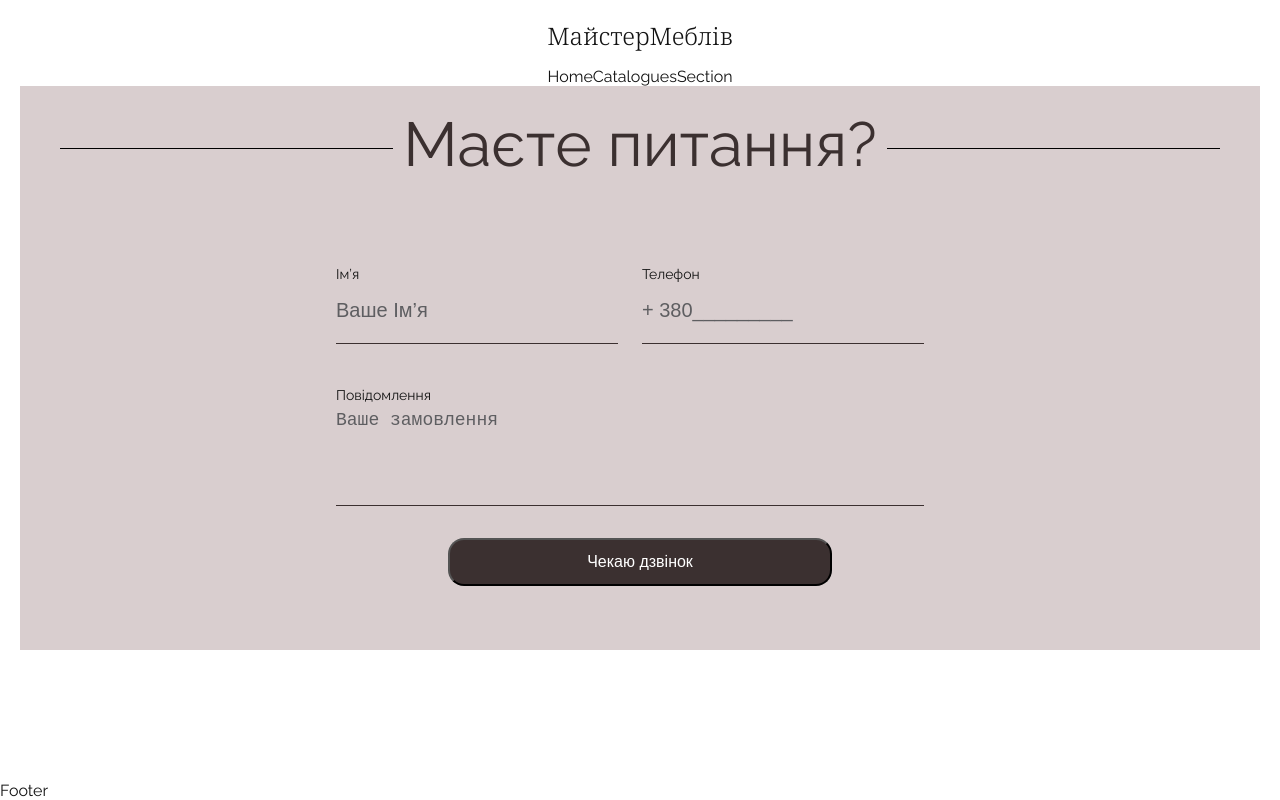
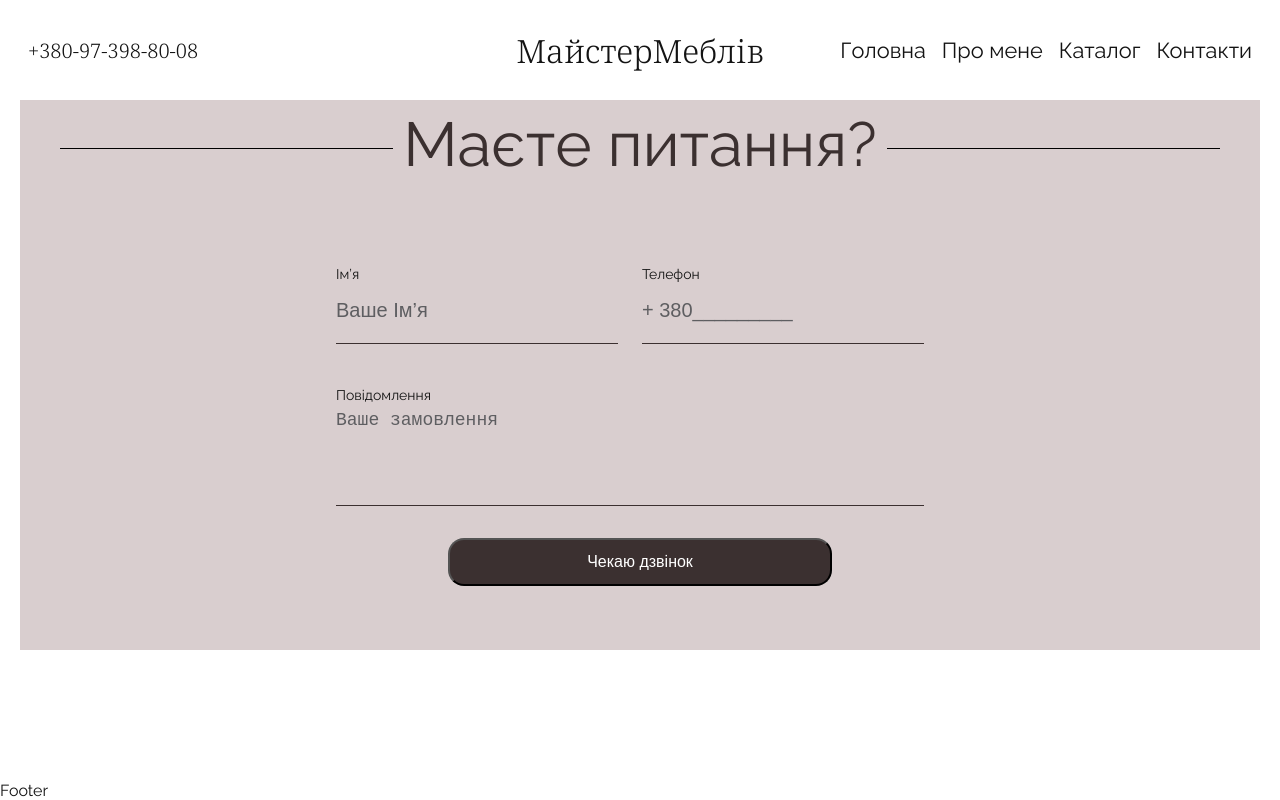
Before and after one commit to mstrmeblivsasha/furniture, a Next.js app: page / in a window 1280 px wide. Built offline with nearby package versions, Linux system fonts and the light colour scheme.

Commit message:
header moves to finish

```diff
--- a/src/app/globals.scss
+++ b/src/app/globals.scss
@@ -20,6 +20,7 @@ html {
 body {
   min-height: 100vh;
   color: $Gray900;
+  font-family: var(--font-raleway);
 }
 .bluredBody {
   filter: blur(2px);
@@ -136,3 +137,20 @@ button {
     width: 100%;
   }
 }
+
+.hoverLink {
+  &:focus,
+  &:hover {
+    background-image: linear-gradient(135deg, #5b4947, #c19b97);
+    background-size: 200%;
+    background-position: left;
+
+    border-radius: 4px;
+    color: $Gray0;
+  }
+
+  &:target,
+  &:active {
+    background-position: right;
+  }
+}
--- a/src/app/layout.tsx
+++ b/src/app/layout.tsx
@@ -1,13 +1,22 @@
 import type { Metadata } from "next";
 
-import { Raleway } from "next/font/google";
+import { Raleway, Noto_Serif } from "next/font/google";
 import Header from "@/components/Header/Header";
 import Footer from "@/components/Footer/Footer";
 
 import "./globals.scss";
 import { SiteProvider } from "@/context/SiteContext";
 
-const raleway = Raleway({ subsets: ["cyrillic"], weight: ["400"] });
+const raleway = Raleway({
+  subsets: ["cyrillic"],
+  weight: ["400"],
+  variable: "--font-raleway",
+});
+const notoSerif = Noto_Serif({
+  subsets: ["cyrillic"],
+  weight: ["300"],
+  variable: "--font-notoSerif",
+});
 
 export const metadata: Metadata = {
   title: "Create Next App",
@@ -21,7 +30,7 @@ export default function RootLayout({
 }>) {
   return (
     <html lang="uk">
-      <body className={raleway.className}>
+      <body className={`${raleway.variable} ${notoSerif.variable}`}>
         <SiteProvider>
           <Header />
           <main>{children}</main>
--- a/src/components/Header/Header.module.scss
+++ b/src/components/Header/Header.module.scss
@@ -6,29 +6,80 @@
   padding: 16px 20px;
   position: fixed;
   z-index: 100;
+  @media screen and (min-width: $tablet) {
+    height: 100px;
+  }
 }
 .container {
   position: relative;
+  @media screen and (min-width: $laptop) {
+    align-items: center;
+  }
 }
+
+.tell {
+  font-family: var(--font-notoSerif);
+  display: none;
+  @media screen and (min-width: $laptop) {
+    display: inline-block;
+    font-size: clamp(12px, 1.7vw, 20px);
+    padding: 8px;
+  }
+}
+
 .logo {
   position: absolute;
   left: 50%;
   top: 50%;
   transform: translate(-50%, -50%);
+  padding: 8px;
+  &:focus,
+  &:hover {
+    scale: 1.1;
+    transform: translate(-46%, -50%);
+    text-shadow: 0px 0px 8px rgba(0, 0, 0, 0.4);
+    background-position: right;
+  }
 }
 
-.mobileLinks {
+.navLinks {
   position: absolute;
   flex-direction: column;
-  gap: 40px;
+  // gap: 24px;
   top: 54px;
   padding: 20px;
   background-color: $Gray0;
   overflow: hidden;
   width: 176px;
-  // box-shadow: 8px 8px 40px rgba(59, 48, 48, 0.33);
+
+  & a {
+    padding: 8px;
+  }
+
+  @media screen and (min-width: $laptop) {
+    position: static;
+    flex-direction: row;
+    padding: 0;
+    background-color: transparent;
+    overflow: auto;
+    width: fit-content;
+    height: fit-content;
+    margin-left: auto;
+    // gap: clamp(12px, 1vw, 16px);
+    // gap: 12px;
+    font-size: clamp(16px, 1.7vw, 28px);
+  }
 }
-.mobileLinksHidden {
+.navLinksHidden {
   padding: 0px 20px;
   height: 0px;
 }
+
+// @keyframes navLink {
+//   to {
+//     background-image: linear-gradient(135deg, #5b4947, #c19b97);
+
+//     border-radius: 4px;
+//     color: $Gray0;
+//   }
+// }
--- a/src/components/Header/Header.tsx
+++ b/src/components/Header/Header.tsx
@@ -1,42 +1,45 @@
 "use client";
 
 import { SiteContext } from "@/context/SiteContext";
+import { useWindowResize } from "@/hooks/windowResize";
 import { useContext } from "react";
 import BurgerBtn from "../BurgerBtn/BurgerBtn";
 import Logo from "../Logo/Logo";
 import NavLinks from "../NavLinks/NavLinks";
 import styles from "./Header.module.scss";
 
+type NavLinksStylesFunction = () => string | undefined;
+
 const Header = () => {
   const { isMobileMenu } = useContext(SiteContext);
   // console.log(isMobileMenu);
+  const { isMobile, isTablet, isLaptop, isDesktop } = useWindowResize();
+
+  const navlinksStyles: NavLinksStylesFunction = () => {
+    if ((isMobile || isTablet) && isMobileMenu) {
+      return `${styles.navLinks}`;
+    } else if ((isMobile || isTablet) && !isMobileMenu) {
+      return `${styles.navLinks} ${styles.navLinksHidden}`;
+    } else {
+      return `${styles.navLinks}`;
+    }
+  };
 
   return (
     <header className={styles.header}>
       <div className={`container ${styles.container}`}>
-        <BurgerBtn />
-        <Logo className={styles.logo} />
-        <NavLinks
-          className={
-            isMobileMenu
-              ? styles.mobileLinks
-              : `${styles.mobileLinks} ${styles.mobileLinksHidden}`
-          }
-        />
+        {isMobile || isTablet ? (
+          <BurgerBtn />
+        ) : (
+          <a href="tel:+380973988008" className={`${styles.tell} hoverLink`}>
+            +380-97-398-80-08
+          </a>
+        )}
+
+        <Logo className={`${styles.logo} hoverLink`} />
+
+        <NavLinks className={navlinksStyles()} />
       </div>
-      {/* {isMobileMenu && (
-        <div className={styles.mobileLinksFrame}>
-          <div
-            className={
-              isMobileMenu
-                ? styles.mobileLinksBackdropVisible
-                : styles.mobileLinksBackdrop
-            }
-          >
-            <NavLinks className={styles.mobileLinks} />
-          </div>
-        </div>
-      )} */}
     </header>
   );
 };
--- a/src/components/Logo/Logo.module.scss
+++ b/src/components/Logo/Logo.module.scss
@@ -1,7 +1,15 @@
 @import "../../app/variables";
 
 .logo {
-  font-family: "Noto Serif";
+  font-family: var(--font-notoSerif);
   font-size: 24px;
   font-weight: 300;
+  // font-size: clamp(24px, 1.7vw, 36px);
+
+  @media screen and (min-width: $tablet) {
+    font-size: 36px;
+  }
+  @media screen and (min-width: $laptop) {
+    font-size: 32px;
+  }
 }
--- a/src/components/Logo/Logo.tsx
+++ b/src/components/Logo/Logo.tsx
@@ -1,8 +1,9 @@
+import Link from "next/link";
 import React from "react";
 import styles from "./Logo.module.scss";
-import { Noto_Serif } from "next/font/google";
+// import { Noto_Serif } from "next/font/google";
 
-const notoSerif = Noto_Serif({ subsets: ["cyrillic"], weight: ["300"] });
+// const notoSerif = Noto_Serif({ subsets: ["cyrillic"], weight: ["300"] });
 
 type LogoProps = {
   className?: string;
@@ -11,9 +12,12 @@ type LogoProps = {
 const Logo = ({ className }: LogoProps) => {
   return (
     <>
-      <p className={`${notoSerif.className} ${styles.logo} ${className}`}>
+      {/* <p className={`${notoSerif.className} ${styles.logo} ${className}`}>
         МайстерМеблів
-      </p>
+      </p> */}
+      <Link href="/" className={`${styles.logo} ${className}`}>
+        МайстерМеблів
+      </Link>
     </>
   );
 };
--- a/src/components/NavLinks/NavLinks.module.scss
+++ b/src/components/NavLinks/NavLinks.module.scss
@@ -2,8 +2,5 @@
 
 .nav {
   display: flex;
-}
-
-.navLink {
   font-size: 20px;
 }
--- a/src/components/NavLinks/NavLinks.tsx
+++ b/src/components/NavLinks/NavLinks.tsx
@@ -8,6 +8,7 @@ import styles from "./NavLinks.module.scss";
 type navProps = {
   className?: string;
 };
+
 type elProps = {
   id: string;
   href: string;
@@ -18,7 +19,7 @@ const NavLinks = ({ className }: navProps) => {
   return (
     <nav className={`${styles.nav} ${className}`}>
       {navlinks.map((el: elProps) => (
-        <Link key={el.id} href={el.href} className={styles.navLink}>
+        <Link key={el.id} href={el.href} className="hoverLink">
           {el.title}
         </Link>
       ))}
```
